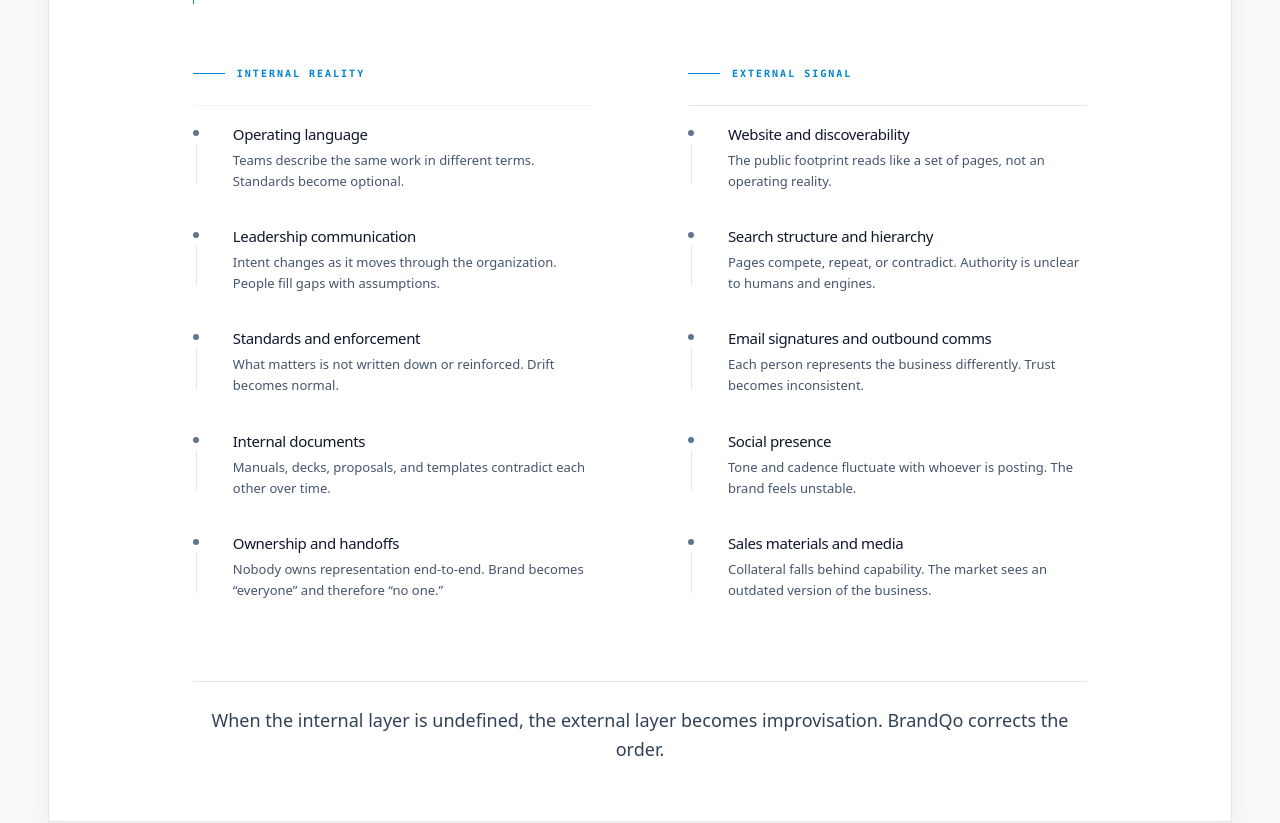
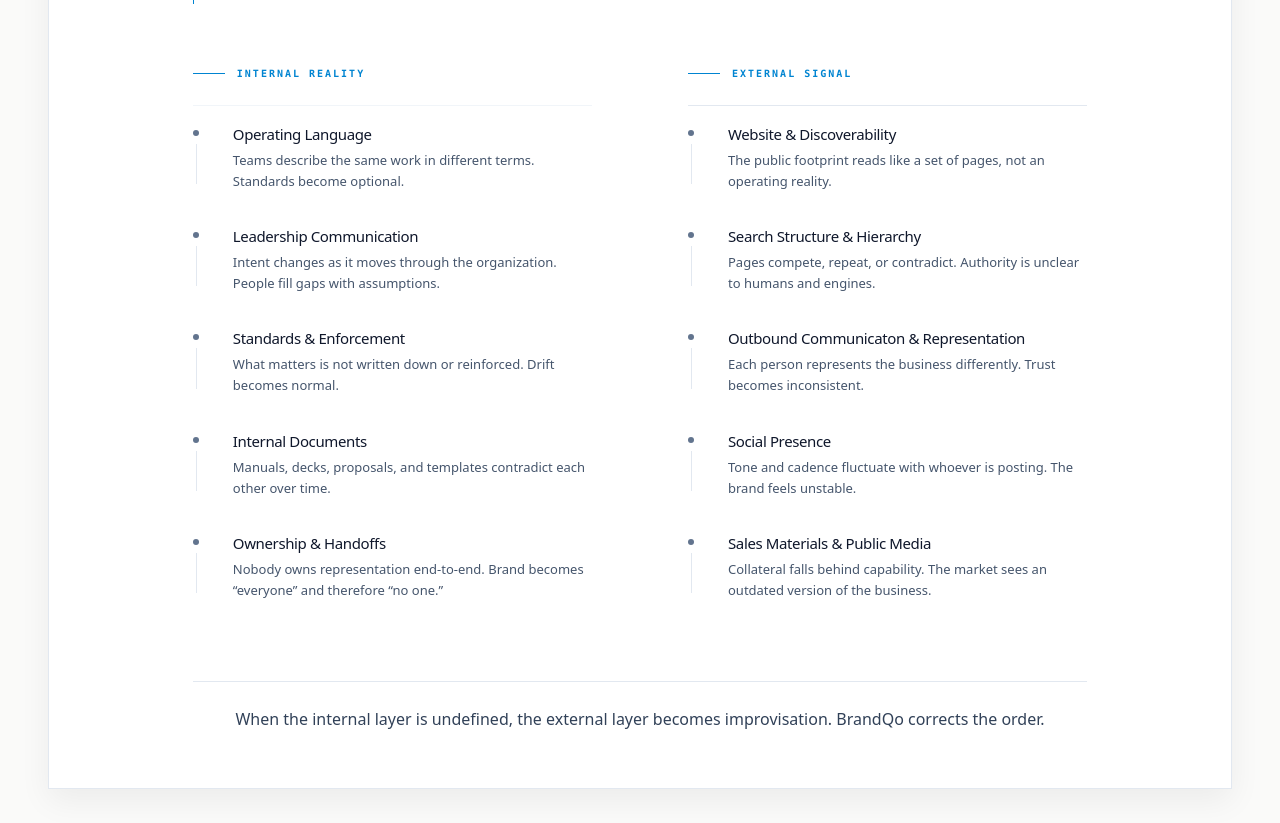
Before and after one commit to SpiffScript/indexqo-site, a React (Vite) app: page /brandqo in a window 1280 px wide. Shown: the part 2040-2863 px from the top of the page. Built offline with nearby package versions, Linux system fonts and the light colour scheme; no server answers.

Commit message:
Minor copy/spacing update

```diff
--- a/src/components/about/IndexMeaning.tsx
+++ b/src/components/about/IndexMeaning.tsx
@@ -33,7 +33,7 @@ export const IndexMeaning: React.FC = () => {
 
           <p>
             Search engines, platforms, partners, and customers don’t see a
-            business directly. They interpret signals — structure, consistency,
+            business directly. They interpret signals – structure, consistency,
             language, standards, and behavior over time.
           </p>
 
@@ -46,7 +46,7 @@ export const IndexMeaning: React.FC = () => {
 
           <p>
             When structure is sound, interpretation is accurate. When structure
-            degrades, meaning distorts — quietly and progressively.
+            degrades, meaning distorts – quietly and progressively.
           </p>
 
           <p>IndexQo exists to protect that layer.</p>
--- a/src/components/about/StructureAndOutcome.tsx
+++ b/src/components/about/StructureAndOutcome.tsx
@@ -66,7 +66,7 @@ export const StructureAndOutcome: React.FC = () => {
     body: [
       "Most misrepresentation doesn’t come from bad intent. It comes from drift: new tools, new vendors, new hires. Shortcuts accumulate and standards blur.",
       "Eventually, execution outpaces coherence. Signals fragment until the business no longer reflects its original purpose.",
-      "IndexQo intervenes at the structural level—where clarity is established, governed, and defended—so growth compounds instead of eroding meaning.",
+      "IndexQo intervenes at the structural level – where clarity is established, governed, and defended—so growth compounds instead of eroding meaning.",
     ],
   };
 
@@ -85,7 +85,7 @@ export const StructureAndOutcome: React.FC = () => {
     title: "The market doesn’t see intent.",
     body: [
       "It sees what holds.",
-      "Coherence is the only defense against the natural erosion of meaning that happens during rapid scale.",
+      "Coherence is the only defense against the natural erosion of meaning that happens during rapid scale. Without it, even well-intentioned growth creates confusion",
     ],
   };
 
--- a/src/components/about/SuccessEvidence.tsx
+++ b/src/components/about/SuccessEvidence.tsx
@@ -53,7 +53,7 @@ export const SuccessEvidence: React.FC = () => {
               The Evidence of Alignment
             </h2>
             <p className="mt-6 text-lg leading-7 text-slate-600">
-              Success at IndexQo isn’t measured by aesthetics alone. It is measured by the durability of the system—how well the signal holds during rapid scale and operational change.
+              Success at IndexQo isn’t measured by aesthetics alone. It is measured by the durability of the system – how well the signal holds during rapid scale and operational change.
             </p>
           </div>
 
--- a/src/components/about/WhatIndexQoDoes.tsx
+++ b/src/components/about/WhatIndexQoDoes.tsx
@@ -27,7 +27,7 @@ export const WhatIndexQoDoes: React.FC = () => {
         {/* Right: body */}
         <div className="space-y-5 text-slate-700 leading-relaxed">
           <p>
-            IndexQo treats brand and digital presence as infrastructure — not
+            IndexQo treats brand and digital presence as infrastructure – not
             expression.
           </p>
 
@@ -43,7 +43,7 @@ export const WhatIndexQoDoes: React.FC = () => {
 
           <p>
             That includes how it’s indexed by machines, recognized by humans,
-            interpreted by partners, and trusted by customers — without
+            interpreted by partners, and trusted by customers – without
             explanation, persuasion, or theatrics.
           </p>
         </div>
--- a/src/components/about/WhyStructure.tsx
+++ b/src/components/about/WhyStructure.tsx
@@ -32,8 +32,8 @@ export const WhyStructure: React.FC = () => {
           <p>Eventually, execution outpaces coherence.</p>
 
           <p>
-            IndexQo intervenes at the structural level — where clarity is
-            established, governed, and defended — so growth compounds instead of
+            IndexQo intervenes at the structural level – where clarity is
+            established, governed, and defended – so growth compounds instead of
             eroding meaning.
           </p>
         </div>
--- a/src/components/branding/IdentitySurfaces.tsx
+++ b/src/components/branding/IdentitySurfaces.tsx
@@ -89,23 +89,23 @@ export const IdentitySurfaces: React.FC = () => {
 
               <div className="border-t border-slate-100">
                 <SurfaceRow
-                  title="Operating language"
+                  title="Operating Language"
                   note="Teams describe the same work in different terms. Standards become optional."
                 />
                 <SurfaceRow
-                  title="Leadership communication"
+                  title="Leadership Communication"
                   note="Intent changes as it moves through the organization. People fill gaps with assumptions."
                 />
                 <SurfaceRow
-                  title="Standards and enforcement"
+                  title="Standards & Enforcement"
                   note="What matters is not written down or reinforced. Drift becomes normal."
                 />
                 <SurfaceRow
-                  title="Internal documents"
+                  title="Internal Documents"
                   note="Manuals, decks, proposals, and templates contradict each other over time."
                 />
                 <SurfaceRow
-                  title="Ownership and handoffs"
+                  title="Ownership & Handoffs"
                   note='Nobody owns representation end-to-end. Brand becomes “everyone” and therefore “no one.”'
                 />
               </div>
@@ -122,23 +122,23 @@ export const IdentitySurfaces: React.FC = () => {
 
               <div className="border-t border-slate-200">
                 <SurfaceRow
-                  title="Website and discoverability"
+                  title="Website & Discoverability"
                   note="The public footprint reads like a set of pages, not an operating reality."
                 />
                 <SurfaceRow
-                  title="Search structure and hierarchy"
+                  title="Search Structure & Hierarchy"
                   note="Pages compete, repeat, or contradict. Authority is unclear to humans and engines."
                 />
                 <SurfaceRow
-                  title="Email signatures and outbound comms"
+                  title="Outbound Communicaton & Representation"
                   note="Each person represents the business differently. Trust becomes inconsistent."
                 />
                 <SurfaceRow
-                  title="Social presence"
+                  title="Social Presence"
                   note="Tone and cadence fluctuate with whoever is posting. The brand feels unstable."
                 />
                 <SurfaceRow
-                  title="Sales materials and media"
+                  title="Sales Materials & Public Media"
                   note="Collateral falls behind capability. The market sees an outdated version of the business."
                 />
               </div>
@@ -147,7 +147,7 @@ export const IdentitySurfaces: React.FC = () => {
 
           {/* FOOTNOTE (kept tight) */}
           <div className="lg:col-span-10 lg:col-start-2 pt-6 border-t border-slate-200">
-            <p className="text-slate-700 text-sm md:text-base lg:text-lg text-center leading-relaxed max-w-4xl">
+            <p className="text-slate-700 text-sm md:text-base lg:text-base text-center leading-relaxed max-w-4xl">
               When the internal layer is undefined, the external layer becomes improvisation.
               BrandQo corrects the order.
             </p>
--- a/src/components/contact/ContactForm.tsx
+++ b/src/components/contact/ContactForm.tsx
@@ -287,7 +287,7 @@ export const ContactForm: React.FC = () => {
                   Start with the signal
                 </h2>
                 <p className="mt-3 text-sm leading-6 text-slate-700">
-                  A short note is enough. We’ll respond with clarity and next steps — not generic advice.
+                  A short note is enough. We’ll respond with clarity and next steps – not generic advice.
                 </p>
 
                 <div className="mt-7 border-t border-slate-200 pt-6">
@@ -330,7 +330,7 @@ export const ContactForm: React.FC = () => {
                   </div>
 
                   <div className="mt-6 text-xs text-slate-500">
-                    This is a clean first step — not a commitment.
+                    This is a clean first step – not a commitment.
                   </div>
                 </div>
               </div>
--- a/src/components/solutions/SolutionsDelivery.tsx
+++ b/src/components/solutions/SolutionsDelivery.tsx
@@ -78,9 +78,8 @@ export const SolutionsDelivery: React.FC = () => {
 
           <div className="max-w-2xl space-y-6 text-base leading-relaxed text-slate-600">
             <p>
-              IndexQo is delivered as a system, not a burst of output. The goal
-              is stability – so your external presence holds alignment as the
-              business evolves.
+              The system is built for durability, not output spikes. Its purpose is to maintain
+              alignment—so your external presence holds steady as the business grows, shifts, and recalibrates.
             </p>
             <p>
               These phases are structural containers. The specific work inside
--- a/src/components/solutions/SolutionsModel.tsx
+++ b/src/components/solutions/SolutionsModel.tsx
@@ -50,8 +50,8 @@ export const SolutionsModel: React.FC = () => {
 
           <div className="space-y-6 text-base leading-relaxed text-slate-600">
             <p>
-              IndexQo is delivered as a system – not a burst of output. Each
-              phase protects the next. Skipping steps is how drift returns.
+              IndexQo services are delivered as a system – not a burst of output.
+              Each phase protects the next. Skipping steps is how drift returns.
             </p>
             <p>
               This sequence stays the same whether you’re rebuilding from
```
